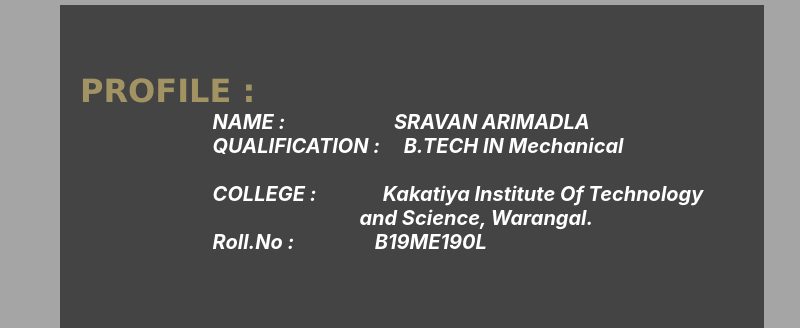
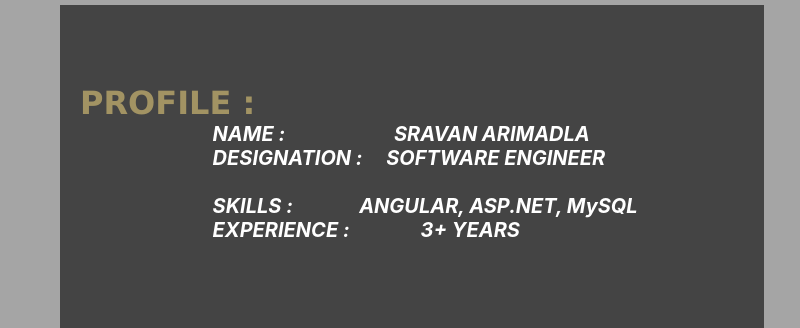
Before and after one commit to a-sravan/sravan-arimadla-portfolio.com, a plain HTML site: page index.html in a window 1280 px wide. Shown: the part 165-493 px from the top of the page, 0-800 px from the left. Drawn offline with Linux system fonts and the light colour scheme; grey boxes are pictures that could not be loaded.

Commit message:
Update index.html
clg to corporate

```diff
--- a/index.html
+++ b/index.html
@@ -821,11 +821,10 @@
                          <h1 class="profile"> PROFILE :</h1>
                          <pre class="dum">
                             NAME :                       SRAVAN ARIMADLA
-                            QUALIFICATION :     B.TECH IN Mechanical
+                            DESIGNATION :     SOFTWARE ENGINEER
 
-                            COLLEGE :              Kakatiya Institute Of Technology
-                                                           and Science, Warangal.
-                            Roll.No :                 B19ME190L
+                            SKILLS :              ANGULAR, ASP.NET, MySQL
+                            EXPERIENCE :               3+ YEARS
                          </pre>
                          <!-- <p>
                              <button class="bnr_bt"> Start Working</button>
@@ -958,7 +957,7 @@
 
            <div class="children">
             <div class="children_img">
-                <img src="https://pbs.twimg.com/profile_images/1424970409439416321/6--q97ve_400x400.jpg" width="250px"; height="350px";/>
+                <img src="https://https://ipswich.love/wp-content/uploads/2024/07/coding-jpg.webp" width="250px"; height="350px";/>
 
             </div>
             <div class="children_det">
```
